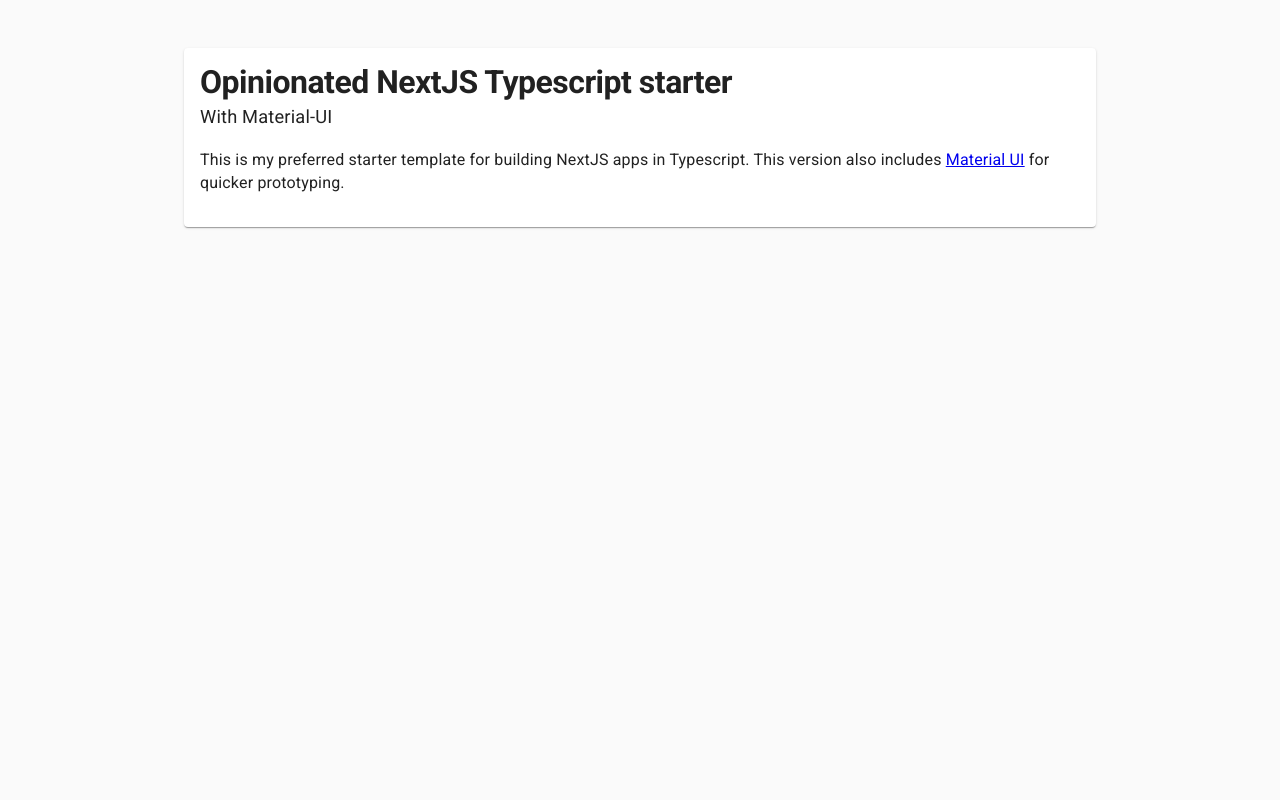
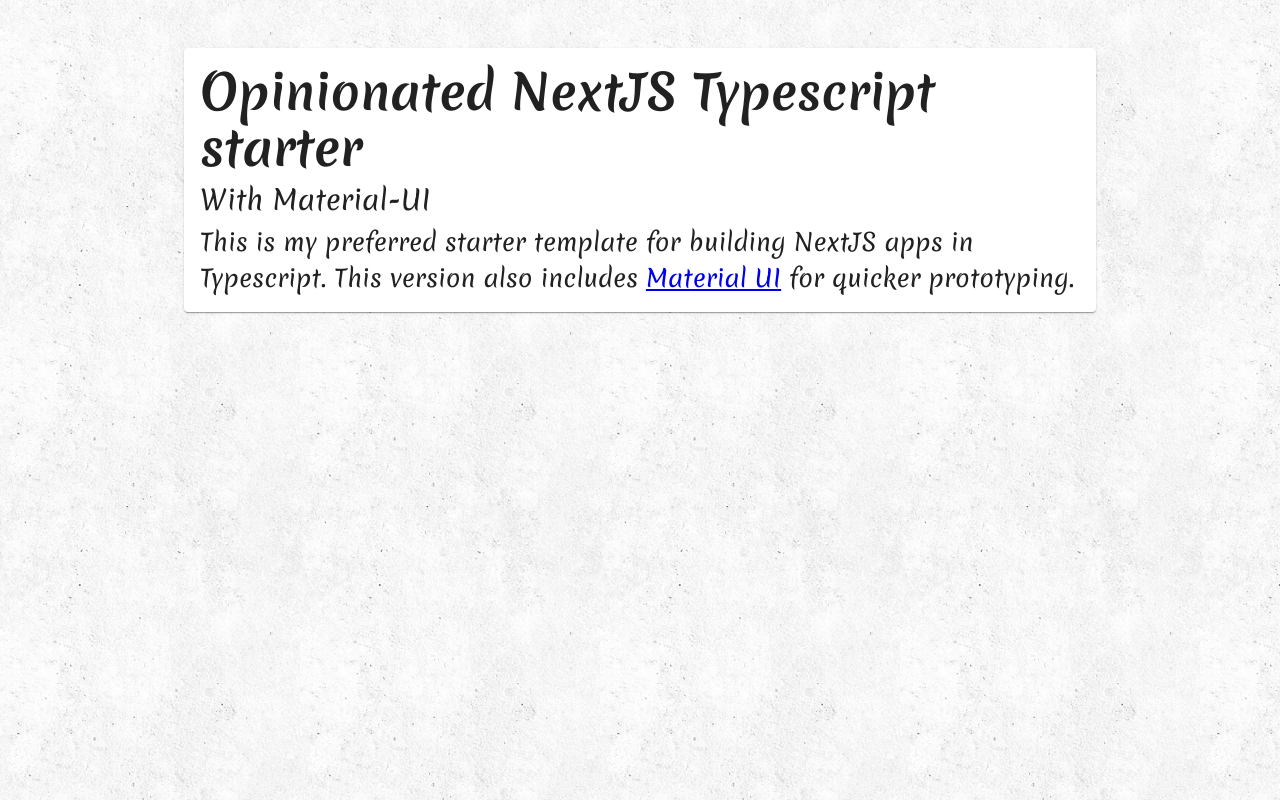
Before and after one commit to perenstrom/maria-petersen-enstrom, a Next.js app: page / in a window 1280 px wide. Built offline with nearby package versions, Linux system fonts and the light colour scheme.

Commit message:
Apply styles

```diff
--- a/pages/_document.tsx
+++ b/pages/_document.tsx
@@ -32,7 +32,7 @@
           <meta charSet="utf-8" />
           <link
             rel="stylesheet"
-            href="https://fonts.googleapis.com/css?family=Roboto:300,400,500,700&display=swap"
+            href="https://fonts.googleapis.com/css?family=Merienda:400,700&display=swap"
           />
         </Head>
         <body>
--- a/pages/index.tsx
+++ b/pages/index.tsx
@@ -16,12 +16,12 @@
               Opinionated NextJS Typescript starter
             </Typography>
             <Typography variant={'subtitle1'}>With Material-UI</Typography>
-            <p>
+            <Typography variant={'body1'}>
               This is my preferred starter template for building NextJS apps in
               Typescript. This version also includes{' '}
               <a href="https://material-ui.com/">Material UI</a> for quicker
               prototyping.
-            </p>
+            </Typography>
           </Box>
         </Paper>
       </Box>
--- a/styles/theme.ts
+++ b/styles/theme.ts
@@ -1,41 +1,52 @@
 import { createTheme } from '@material-ui/core';
 
 export const theme = createTheme({
+  overrides: {
+    MuiCssBaseline: {
+      '@global': {
+        body: {
+          backgroundImage: 'url(bg.png)',
+          backgroundRepeat: 'repeat'
+        }
+      }
+    }
+  },
   palette: {
     type: 'light'
   },
   typography: {
-    fontSize: 16,
+    fontFamily: 'Merienda, sans-serif',
+    fontSize: 24,
     h1: {
-      fontSize: '2rem',
+      fontSize: '2,625rem',
       fontWeight: 700
     },
     h2: {
-      fontSize: '1.5rem',
+      fontSize: '2rem',
       fontWeight: 700,
       paddingTop: '2rem'
     },
     h3: {
-      fontSize: '1.2rem',
+      fontSize: '1.8rem',
       fontWeight: 700
     },
     h4: {
-      fontSize: '1.15rem',
+      fontSize: '1.725rem',
       fontWeight: 700
     },
     h5: {
-      fontSize: '1.07rem',
+      fontSize: '1.6rem',
       fontWeight: 700
     },
     h6: {
-      fontSize: '1rem',
+      fontSize: '1.5rem',
       fontWeight: 700
     },
     body1: {
-      fontSize: '1rem'
+      fontSize: '1.5rem'
     },
     body2: {
-      fontSize: '1rem'
+      fontSize: '1.5rem'
     },
     button: {
       textTransform: 'none'
```
Also changed, not shown: public/bg.png (added).
